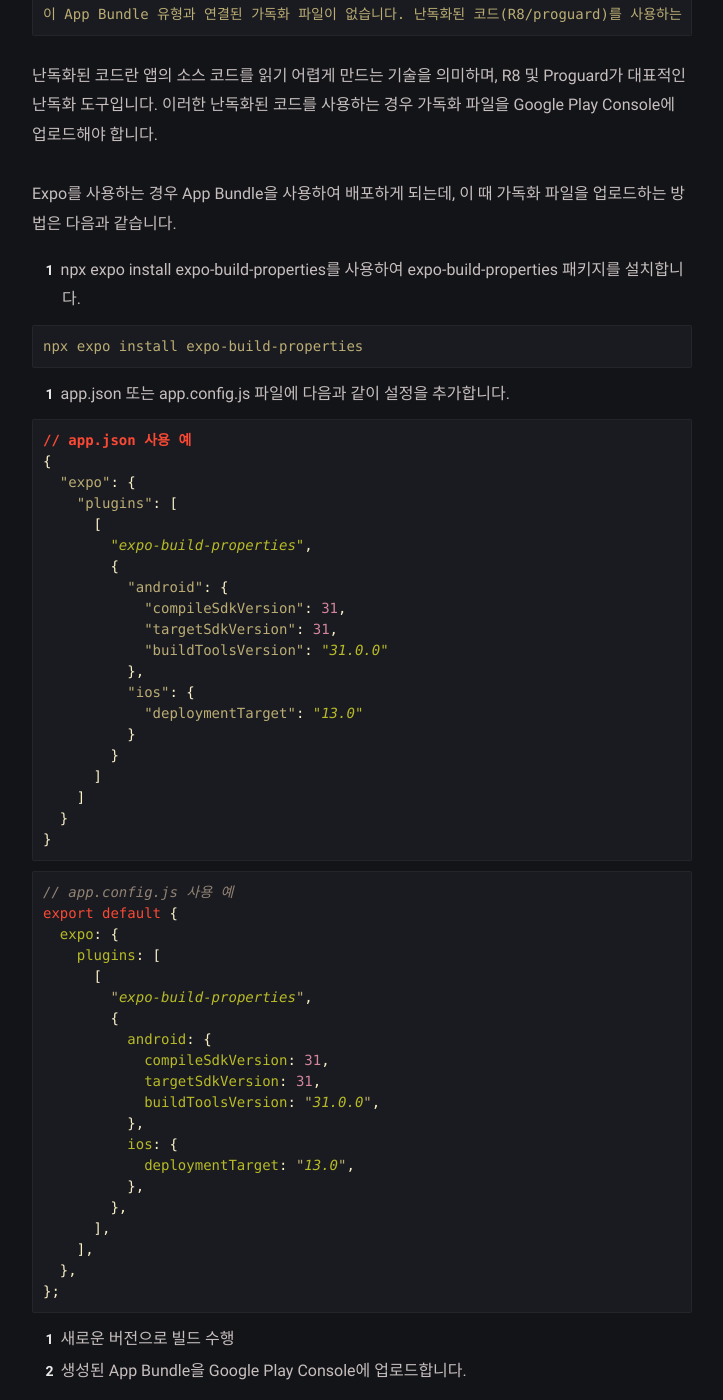
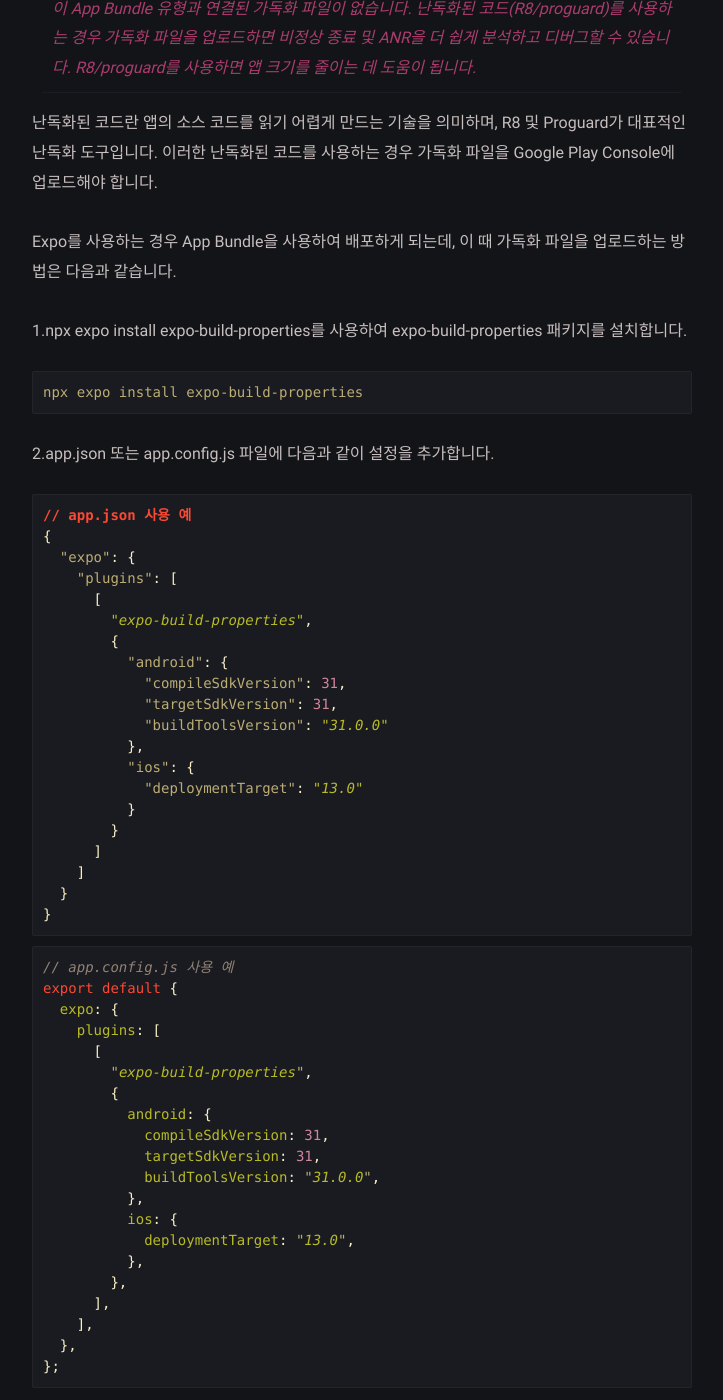
Before and after one commit to LeeJams/LeeJams.github.io, a Jekyll site: the page built from _posts/app/2024-06-02-bundle.md, in a window 1280 px wide and 1400 px high, scrolled down 766 px. Shown: the whole window, without its empty margins (278-1001 px from the left). Built offline with Jekyll 4.4.1, drawn with Linux system fonts in a browser that asks for light colours; comment, search, counter and statistics services are not loaded; some of the changed text lies outside the part shown.

````diff
--- a/_posts/app/2024-06-02-bundle.md
+++ b/_posts/app/2024-06-02-bundle.md
@@ -9,21 +9,19 @@ Android 앱을 배포할 때, Google Play Console에서 App Bundle을 사용하
 
 <img src="../../assets/img/app/bundle_error.png" alt="bundle_error" style="width: 500px" />
 
-```
-이 App Bundle 유형과 연결된 가독화 파일이 없습니다. 난독화된 코드(R8/proguard)를 사용하는 경우 가독화 파일을 업로드하면 비정상 종료 및 ANR을 더 쉽게 분석하고 디버그할 수 있습니다. R8/proguard를 사용하면 앱 크기를 줄이는 데 도움이 됩니다.
-```
+> 이 App Bundle 유형과 연결된 가독화 파일이 없습니다. 난독화된 코드(R8/proguard)를 사용하는 경우 가독화 파일을 업로드하면 비정상 종료 및 ANR을 더 쉽게 분석하고 디버그할 수 있습니다. R8/proguard를 사용하면 앱 크기를 줄이는 데 도움이 됩니다.
 
 난독화된 코드란 앱의 소스 코드를 읽기 어렵게 만드는 기술을 의미하며, R8 및 Proguard가 대표적인 난독화 도구입니다. 이러한 난독화된 코드를 사용하는 경우 가독화 파일을 Google Play Console에 업로드해야 합니다.
 
 Expo를 사용하는 경우 App Bundle을 사용하여 배포하게 되는데, 이 때 가독화 파일을 업로드하는 방법은 다음과 같습니다.
 
-1. npx expo install expo-build-properties를 사용하여 expo-build-properties 패키지를 설치합니다.
+1.npx expo install expo-build-properties를 사용하여 expo-build-properties 패키지를 설치합니다.
 
 ```bash
 npx expo install expo-build-properties
 ```
 
-2. app.json 또는 app.config.js 파일에 다음과 같이 설정을 추가합니다.
+2.app.json 또는 app.config.js 파일에 다음과 같이 설정을 추가합니다.
 
 ```json
 // app.json 사용 예
@@ -71,8 +69,7 @@ export default {
 };
 ```
 
-3. 새로운 버전으로 빌드 수행
-4. 생성된 App Bundle을 Google Play Console에 업로드합니다.
+3.새로운 버전으로 빌드 수행 4.생성된 App Bundle을 Google Play Console에 업로드합니다.
 
 이제 App Bundle을 업로드하면 위에서 언급한 에러가 발생하지 않을 것입니다.
 
````
